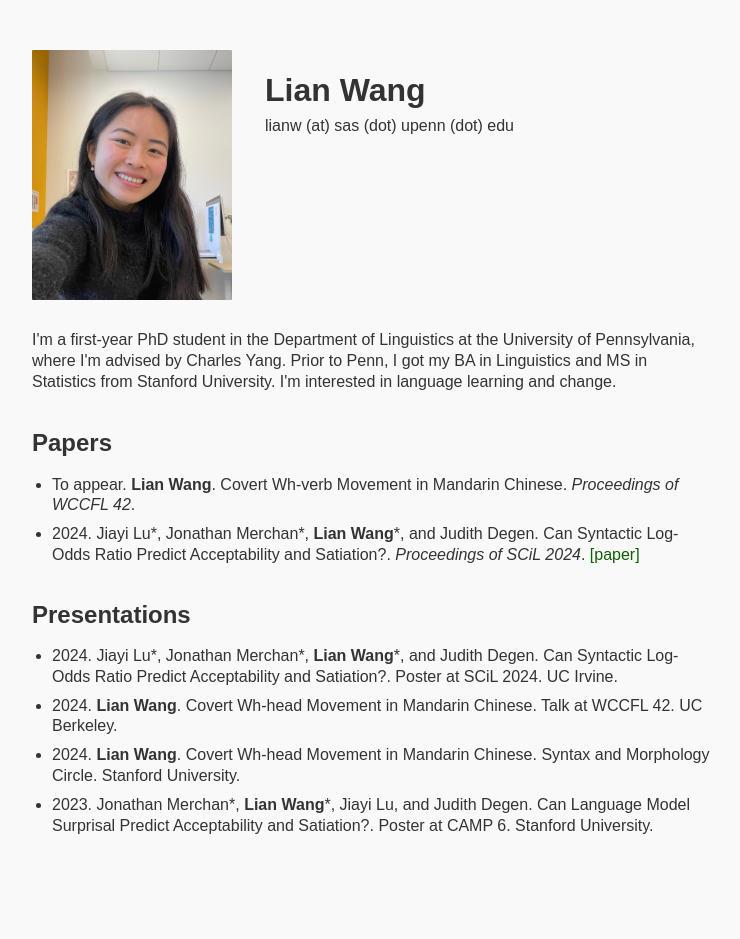
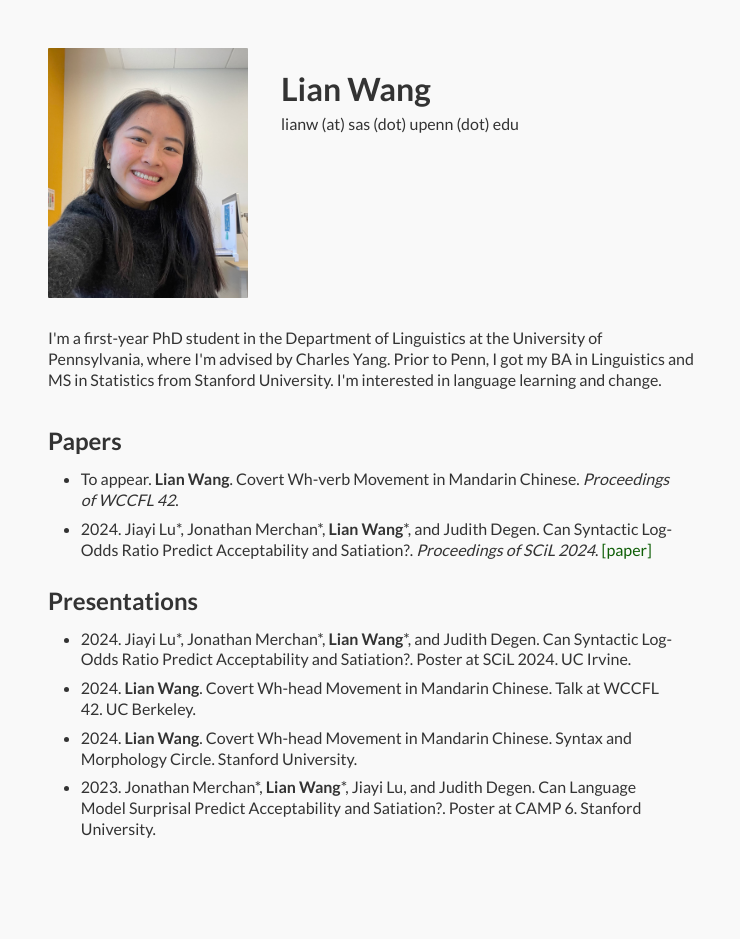
Before and after one commit to liankwang/liankwang.github.io, a Jekyll site: the page built from index.html, in a window 1280 px wide. Shown: the whole page, without its empty margins (268-1008 px from the left). Built offline with Jekyll 4.4.1, drawn with Linux system fonts in a browser that asks for light colours; after the commit the page ends 912 px from its top, so only the background shows below that.

Commit message:
Some more formatting

```diff
--- a/_layouts/default.html
+++ b/_layouts/default.html
@@ -7,7 +7,7 @@
   <meta name="description" content="{{ page.description | default:'Lian Wang's homepage}}">
   <meta name="author" content="Lian Wang">
   <meta name="google-site-verification" content="-E7YSAlMiAWMU02Sn2dk2xIFLzUs1__je_yAJwCCpnA" />
-
+  <meta name="viewport" content="width=device-width, initial-scale=1.0">
 </head>
 <body>
   <!-- <header>
--- a/assets/css/default.css
+++ b/assets/css/default.css
@@ -4,69 +4,48 @@ body {
     font-family: 'Lato', sans-serif;
     margin: 0;
     padding: 0;
-    background-color: #fff;
+    /* padding: 0 20px 20px 20px; */
+    background-color: #f9f9f9;
     color: #333;
+    line-height: 1.3;
+    font-size: 16px;
   }
   main {
-    padding: 50px;
+    max-width: 700px;
+    margin: 0 auto; /* centers the column */
+    padding: 3rem 1rem;
+    box-sizing: border-box;
   }
 
-h1 {
+h1, h2, h3 {
   margin: 0;
   padding: 0;
-  font-size: 2rem;
 }
 
-h2 {
-  margin: 0;
-  padding: 0;
-  font-size: 1.5rem;
-}
-
-h3 {
-  margin: 0;
-  padding: 0;
-  line-height: 1;
-  font-size: 1.17rem;
-}
+h1 {font-size: 2rem;} /* ~32px */
+h2 {font-size: 1.5rem;} /* ~24px */
+h3 {font-size: 1.17rem;} /* ~19px */
 
 p {
     padding: 0;
-    margin-top: 0.25em;
-    margin-bottom: 0.25em;
+    margin-top: 0.25rem;
+    margin-bottom: 0.25rem;
     line-height: 1.3;
 }
 
   a {
     color: #0e5e06;
     text-decoration: none;
-    padding: 0;
-    margin: 0;
   }
   a:hover {
     text-decoration: underline;
   }
 
-  /* .section h1 {
-    margin: 0;
-    font-size: 2rem;
-  }
-
-  .section h2 {
-    margin: 0;
-    font-size: 1.5rem;
-  }
-
-  .section h3 {
-    margin: 0;
-    font-size: 1.17rem;
-  } */
-
   .section {
     width: 100%; /* Full width for each section */
     /* padding: 10px; */
-    margin-top: 15px; /* Adds space below each section */
-    margin-bottom: 25px;
+    margin-top: 1rem; /* Adds space below each section */
+    margin-bottom: 1rem;
     box-sizing: border-box;
     display: flex;
     flex-direction: column;
@@ -76,12 +55,13 @@ p {
   .section ul {
     list-style-type: disc;
     padding: 0;
-    padding-left: 20px;
+    margin: 0.8em;
+    padding-left: 1.25rem;
     margin-bottom: 0px;
   }
 
   .section li {
-    margin-bottom: 8px;
+    margin-bottom: 0.5em;
     font-size: 1rem;
   }
 
--- a/assets/css/homepage.css
+++ b/assets/css/homepage.css
@@ -1,16 +1,6 @@
 .container {
-  max-width: 700px;   /* or 600–800px depending on your taste */
-  margin: 0 auto;     /* centers the column */
   padding: 0 10px;    /* keeps text off the edges on small screens */
   box-sizing: border-box;
-}
-
-body {
-  font-family: Arial, sans-serif;
-  line-height: 1.3; /*line height for p in default.css */
-  color: #333;
-  background-color: #f9f9f9;
-  padding: 0 20px 20px 20px;
 }
 
 .profile {
```
Also changed, not shown: README.md (deleted).
